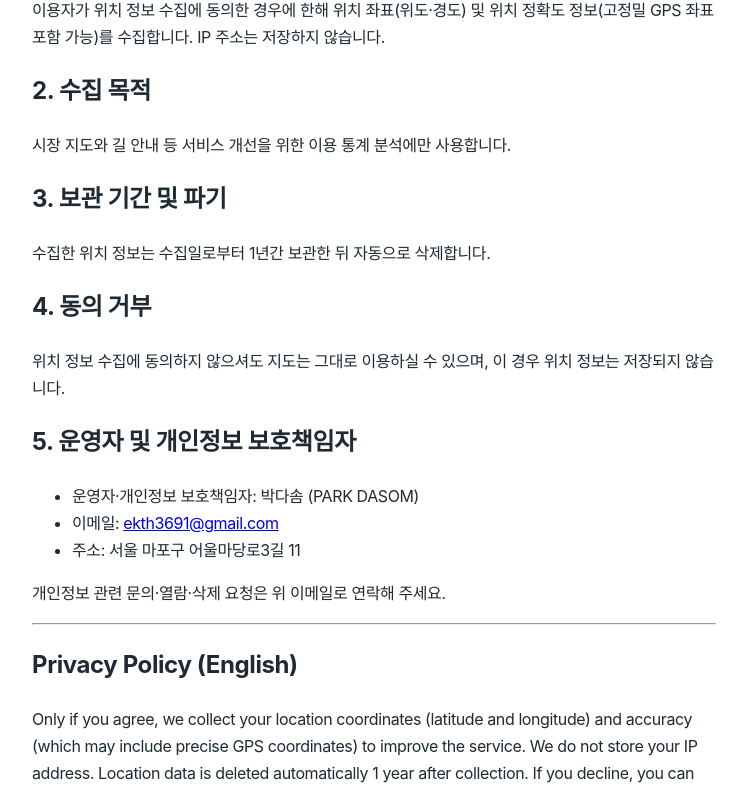
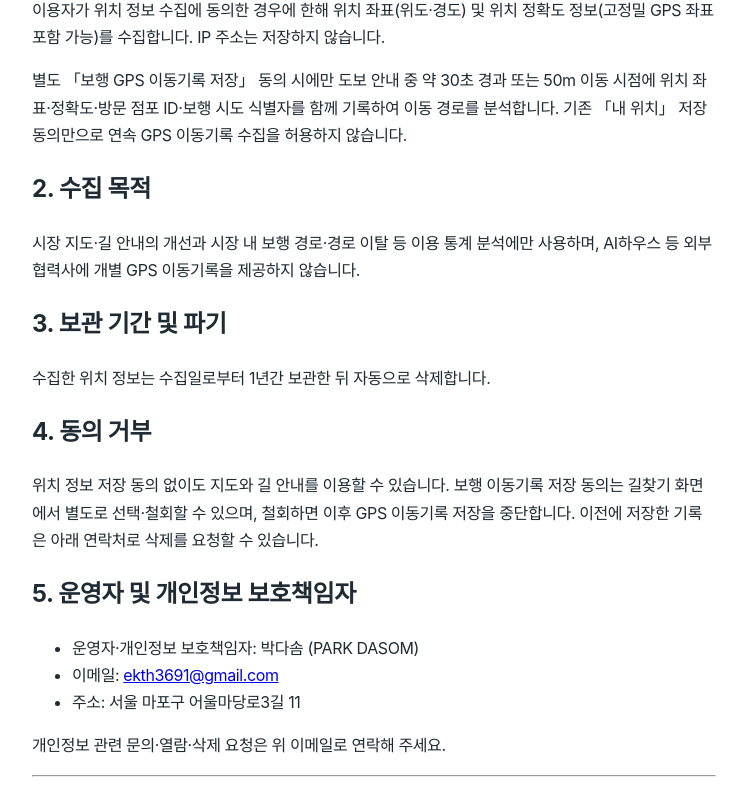
Before and after one commit to pds2225/walk, a Next.js app in the folder web/: page /worldcup-market/privacy in a window 1280 px wide. Shown: the part 232-1024 px from the top of the page, without its empty margins (266-1013 px from the left). Built offline with nearby package versions, Linux system fonts and the light colour scheme.

Commit message:
문서: 보행 GPS 별도 동의·수집주기·1년 보존·철회 고지

```diff
--- a/web/app/worldcup-market/privacy/page.tsx
+++ b/web/app/worldcup-market/privacy/page.tsx
@@ -11,12 +11,13 @@ export default function WorldCupMarketPrivacyPage() {
       <p>망원 월드컵시장 안내 서비스(이하 &ldquo;서비스&rdquo;)는 이용자의 개인정보를 아래와 같이 처리합니다.</p>
       <h2>1. 수집 항목</h2>
       <p>이용자가 위치 정보 수집에 동의한 경우에 한해 위치 좌표(위도·경도) 및 위치 정확도 정보(고정밀 GPS 좌표 포함 가능)를 수집합니다. IP 주소는 저장하지 않습니다.</p>
+      <p>별도 「보행 GPS 이동기록 저장」 동의 시에만 도보 안내 중 약 30초 경과 또는 50m 이동 시점에 위치 좌표·정확도·방문 점포 ID·보행 시도 식별자를 함께 기록하여 이동 경로를 분석합니다. 기존 「내 위치」 저장 동의만으로 연속 GPS 이동기록 수집을 허용하지 않습니다.</p>
       <h2>2. 수집 목적</h2>
-      <p>시장 지도와 길 안내 등 서비스 개선을 위한 이용 통계 분석에만 사용합니다.</p>
+      <p>시장 지도·길 안내의 개선과 시장 내 보행 경로·경로 이탈 등 이용 통계 분석에만 사용하며, AI하우스 등 외부 협력사에 개별 GPS 이동기록을 제공하지 않습니다.</p>
       <h2>3. 보관 기간 및 파기</h2>
       <p>수집한 위치 정보는 수집일로부터 1년간 보관한 뒤 자동으로 삭제합니다.</p>
       <h2>4. 동의 거부</h2>
-      <p>위치 정보 수집에 동의하지 않으셔도 지도는 그대로 이용하실 수 있으며, 이 경우 위치 정보는 저장되지 않습니다.</p>
+      <p>위치 정보 저장 동의 없이도 지도와 길 안내를 이용할 수 있습니다. 보행 이동기록 저장 동의는 길찾기 화면에서 별도로 선택·철회할 수 있으며, 철회하면 이후 GPS 이동기록 저장을 중단합니다. 이전에 저장한 기록은 아래 연락처로 삭제를 요청할 수 있습니다.</p>
       <h2>5. 운영자 및 개인정보 보호책임자</h2>
       <ul>
         <li>운영자·개인정보 보호책임자: 박다솜 (PARK DASOM)</li>
@@ -26,7 +27,7 @@ export default function WorldCupMarketPrivacyPage() {
       <p>개인정보 관련 문의·열람·삭제 요청은 위 이메일로 연락해 주세요.</p>
       <hr />
       <h2 lang="en">Privacy Policy (English)</h2>
-      <p lang="en">Only if you agree, we collect your location coordinates (latitude and longitude) and accuracy (which may include precise GPS coordinates) to improve the service. We do not store your IP address. Location data is deleted automatically 1 year after collection. If you decline, you can still use the map and no location is stored. Operator and privacy officer: PARK DASOM, ekth3691@gmail.com, 11 Eoulmadang-ro 3-gil, Mapo-gu, Seoul.</p>
+      <p lang="en">Only with a separate walking-record consent do we store GPS coordinates, accuracy, store and navigation attempt IDs approximately every 30 seconds or 50 meters during navigation; one-off location consent does not authorize this continuous recording. These records are for route analysis and service improvement, not sharing with AIHows or other third parties. No IP address is stored. Location data is deleted automatically 1 year after collection. You can use navigation without recording and withdraw consent at any time to stop future location samples; request deletion of previously stored records through the contact below. Operator and privacy officer: PARK DASOM, ekth3691@gmail.com, 11 Eoulmadang-ro 3-gil, Mapo-gu, Seoul.</p>
     </main>
   );
 }
```
